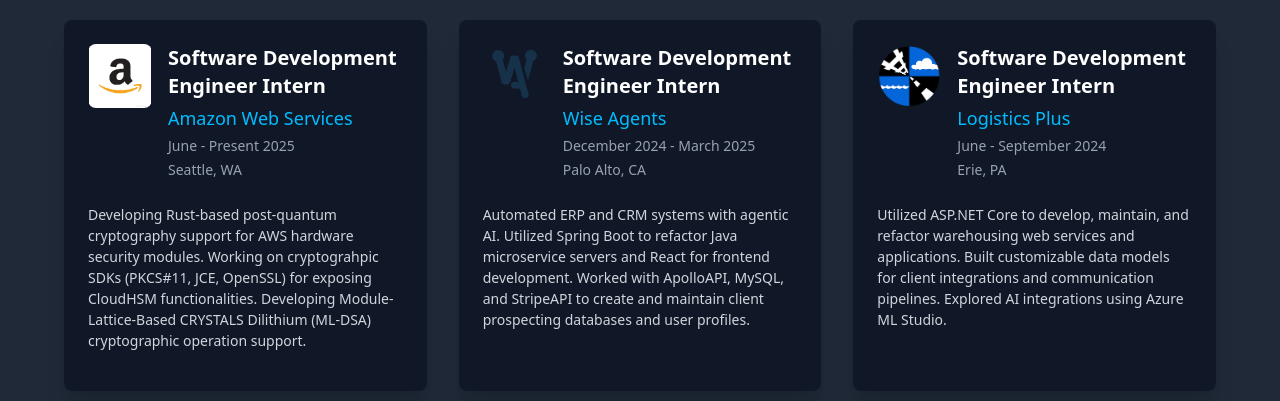
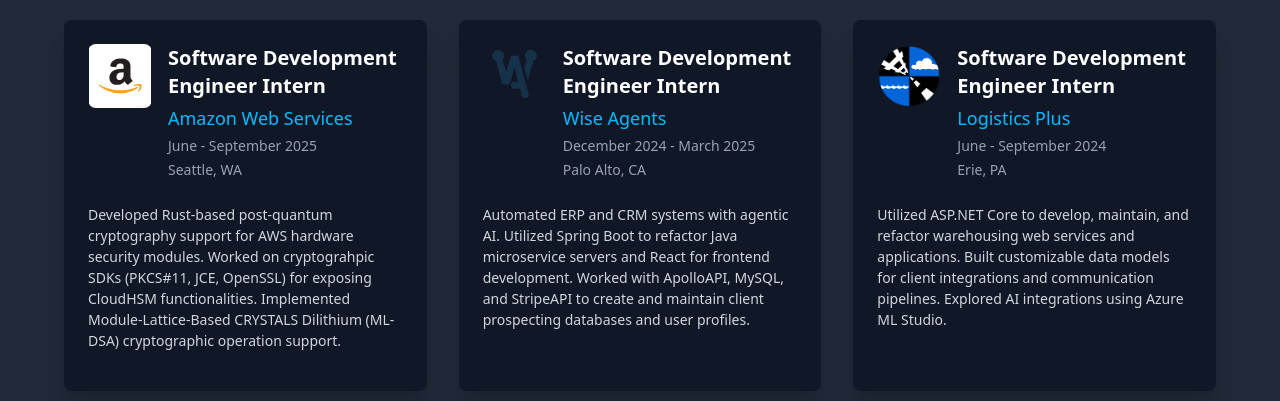
Before and after one commit to EricCui2005/ericcui-2, a Next.js app: page / in a window 1280 px wide. Shown: the part 1400-1801 px from the top of the page. Built offline with nearby package versions, Linux system fonts and the light colour scheme.

Commit message:
Updated AWS experiences card

```diff
--- a/src/app/components/ExperienceSection.tsx
+++ b/src/app/components/ExperienceSection.tsx
@@ -17,10 +17,10 @@
     {
       company: "Amazon Web Services",
       position: "Software Development Engineer Intern",
-      duration: "June - Present 2025",
+      duration: "June - September 2025",
       location: "Seattle, WA",
       description:
-        "Developing Rust-based post-quantum cryptography support for AWS hardware security modules. Working on cryptograhpic SDKs (PKCS#11, JCE, OpenSSL) for exposing CloudHSM functionalities. Developing Module-Lattice-Based CRYSTALS Dilithium (ML-DSA) cryptographic operation support.",
+        "Developed Rust-based post-quantum cryptography support for AWS hardware security modules. Worked on cryptograhpic SDKs (PKCS#11, JCE, OpenSSL) for exposing CloudHSM functionalities. Implemented Module-Lattice-Based CRYSTALS Dilithium (ML-DSA) cryptographic operation support.",
       logo: "/experience-images/Amazon.jpg",
     },
     {
```
